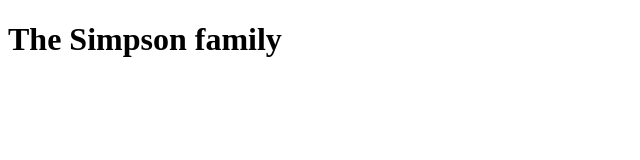
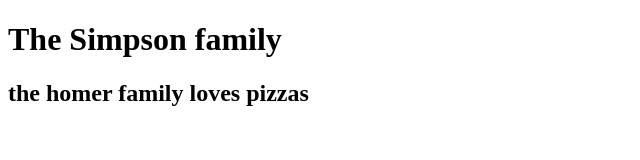
Before and after one commit to rfcniblon/sharezza, a plain HTML site: page index.html in a window 1280 px wide. Shown: the whole page, without its empty margins (0-640 px from the left). Drawn offline with Linux system fonts and the light colour scheme.

Commit message:
Add title H2

```diff
--- a/index.html
+++ b/index.html
@@ -6,5 +6,6 @@
   </head>
   <body>
   <h1>The Simpson family</h1>
+  <h2>the homer family loves pizzas</h2>
   </body>
 </html>
```
